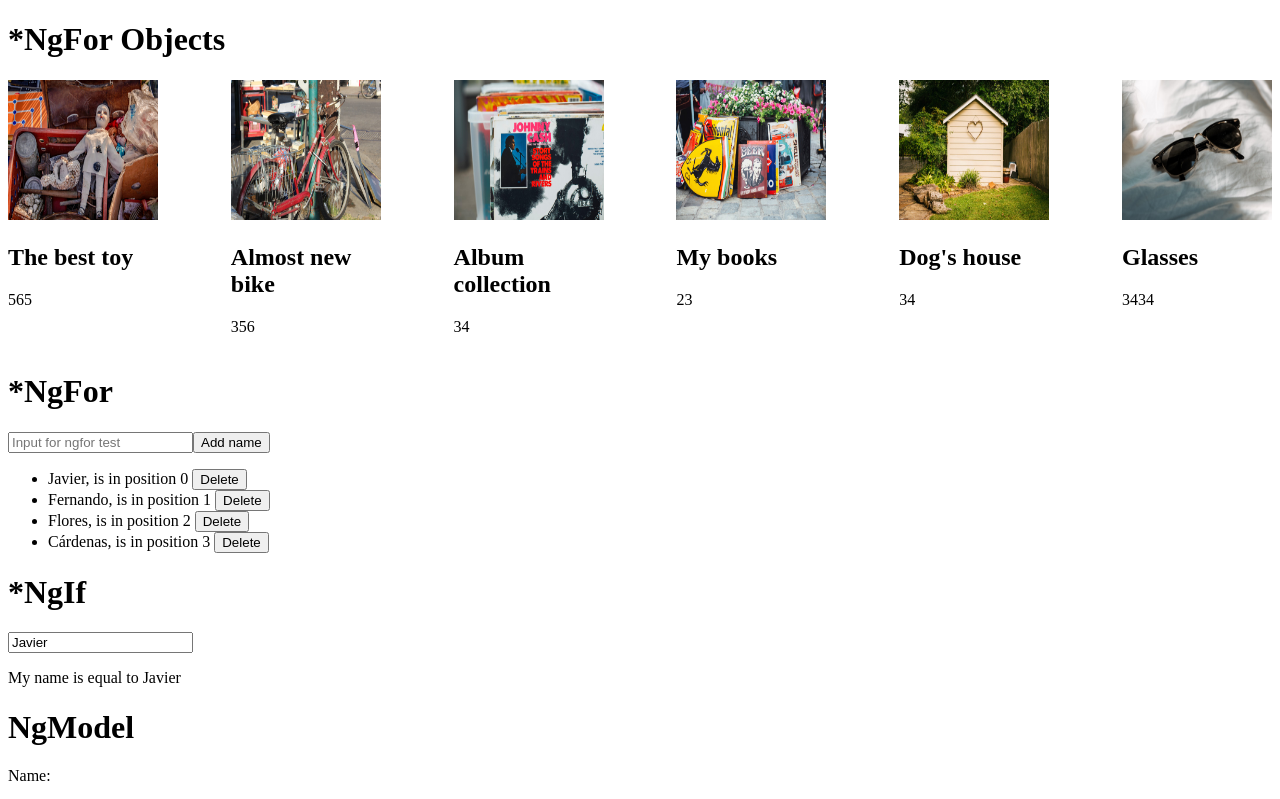
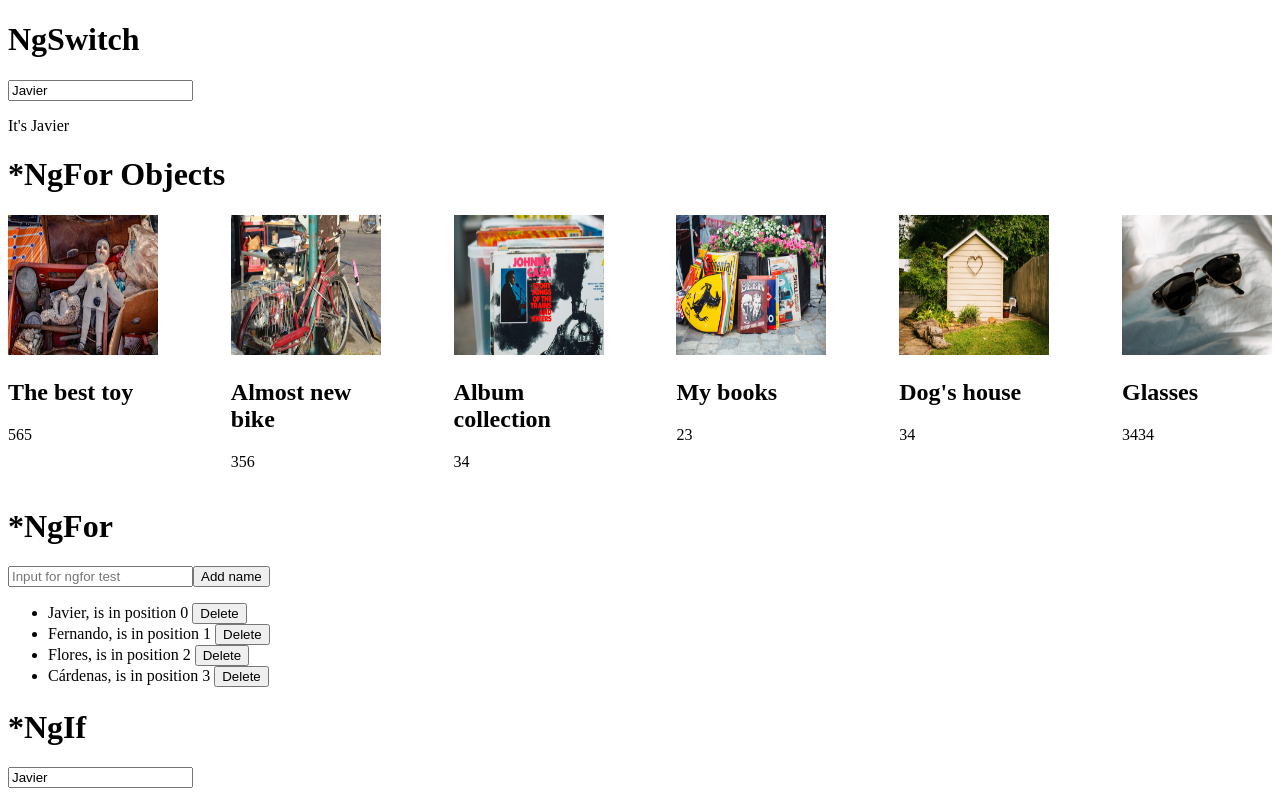
Before and after one commit to jffc-dev/Javascript-Angular-MyStore, an Angular app: page / in a window 1280 px wide. Shown: the top 799 px of the page. Built offline with nearby package versions, Linux system fonts and the light colour scheme.

Commit message:
feat(knowledge): NgSwitch example added

```diff
--- a/src/app/app.component.html
+++ b/src/app/app.component.html
@@ -1,3 +1,12 @@
+<h1>NgSwitch</h1>
+<input placeholder="Input for ngswitch test" type="text" [(ngModel)]="person.name">
+<div [ngSwitch]="person.name">
+  <p *ngSwitchCase="'Javier'">It's Javier</p>
+  <p *ngSwitchCase="'Fernando'">It's Fernando</p>
+  <p *ngSwitchCase="'Nancy'">It's Nancy</p>
+  <p *ngSwitchDefault>I don't know who is it</p>
+</div>
+
 <h1>*NgFor Objects</h1>
 <div class="container-products">
   <div *ngFor="let product of products; index as i" class="div-product">
```
